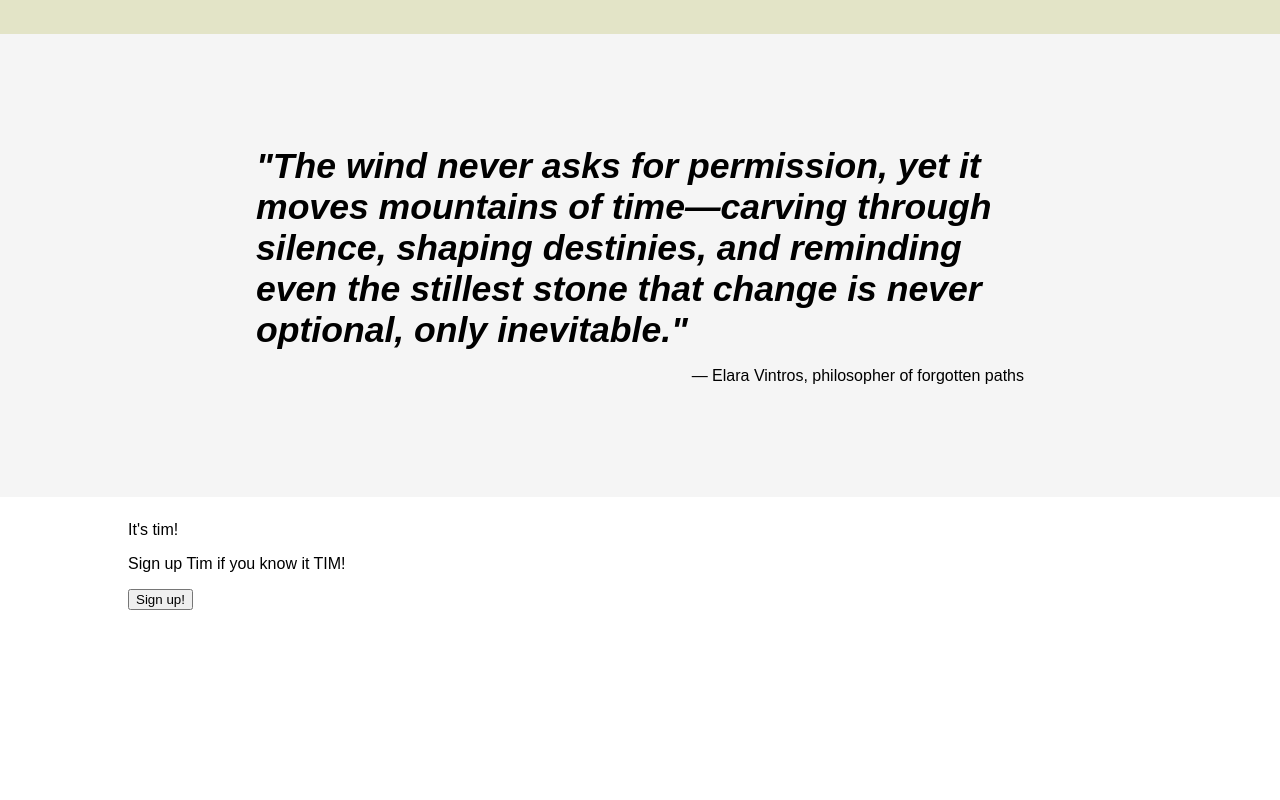
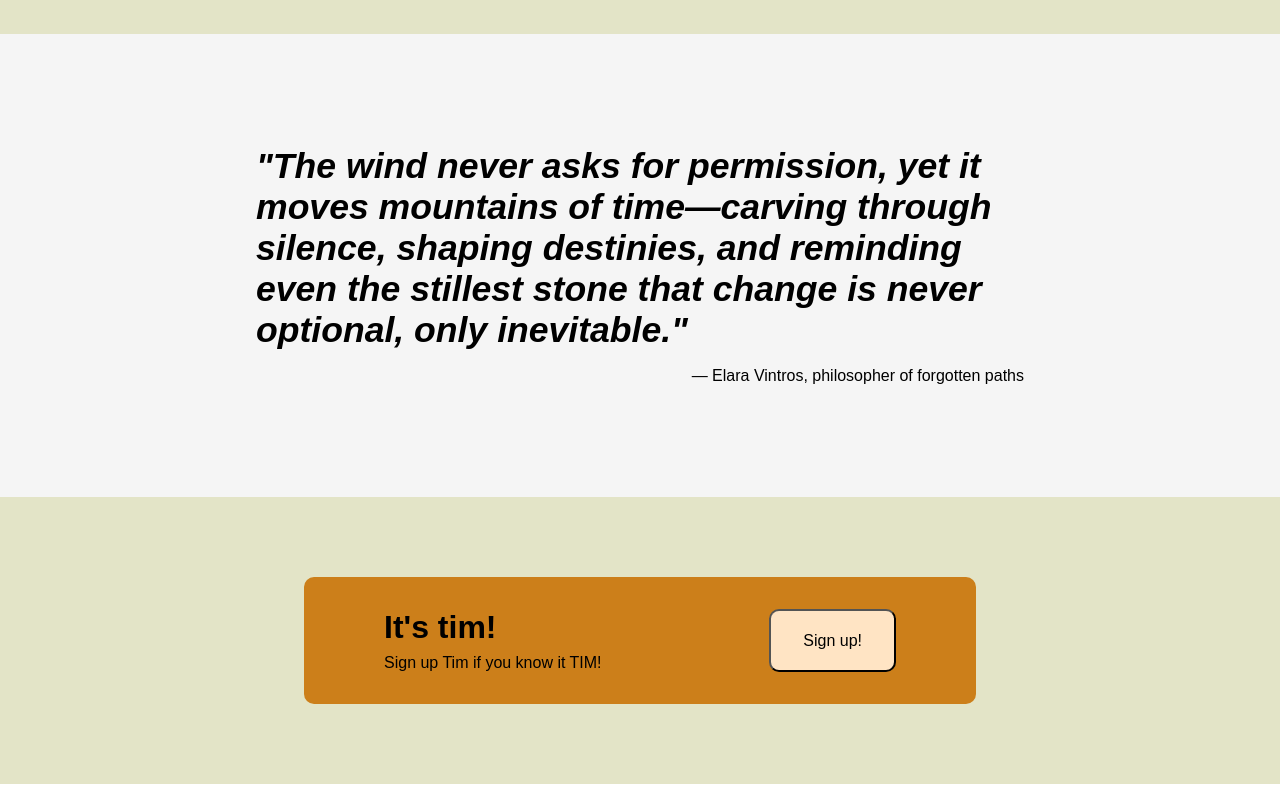
Before and after one commit to okayboboy/Project-Landing-Page, a plain HTML site: page index.html in a window 1280 px wide. Shown: the part 1669-2469 px from the top of the page. Before the commit the page ends 2303 px from the top, so only its background shows below. Drawn offline with Linux system fonts and the light colour scheme.

Commit message:
added section 4

```diff
--- a/index.html
+++ b/index.html
@@ -56,8 +56,8 @@
     <section class="section-4">
         <div class="content-container">
             <div class="text">
-                <p>It's tim!</p>
-                <p>Sign up Tim if you know it TIM!</p>
+                <h3>It's tim!</h3>
+                <p class="description">Sign up Tim if you know it TIM!</p>
             </div>
             <button>Sign up!</button>
         </div>
--- a/style.css
+++ b/style.css
@@ -123,3 +123,38 @@ a { text-decoration: none; color: inherit;}
 .author{
     align-self: flex-end;
 }
+
+.section-4 {
+    background-color: rgb(227, 228, 199);
+    padding-top: 10vh;
+    padding-bottom: 10vh;
+}
+
+.content-container{
+    background-color: rgb(204, 127, 26);
+    width: 40vw;
+    padding: 32px 80px;
+    border-radius: 10px;
+    margin: auto;
+    display: flex;
+    justify-content: space-between;
+}
+
+h3{
+    font-size: 32px;
+    padding: 0;
+    margin: 0;
+}
+
+.description{
+    margin: 0;
+    padding-top: 8px;
+}
+
+button{
+    font-size: 16px;
+    padding: 0 32px;
+    border-radius: 10px;
+    background-color:bisque ;
+
+}
```
